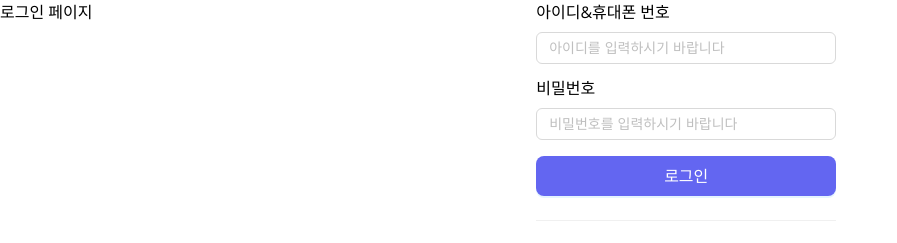
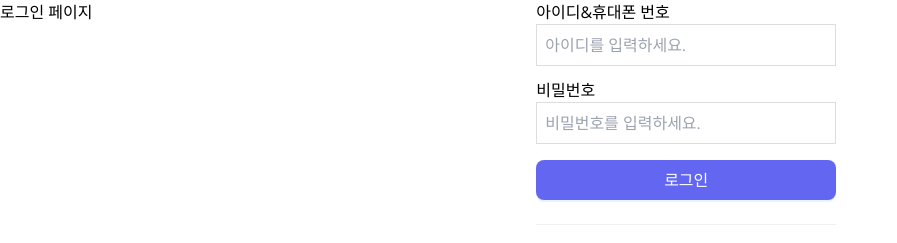
Before and after one commit to kangtae/insta_front, a Next.js app: page /login in a window 1280 px wide. Shown: the top 243 px of the page, without its empty margins (0-897 px from the left). Built offline with nearby package versions, Linux system fonts and the light colour scheme.

Commit message:
로그인 react-hook-form 적용, yarn.lock git ignore에 추가

```diff
--- a/src/app/login/page.tsx
+++ b/src/app/login/page.tsx
@@ -9,49 +9,29 @@ import LoginItem from "@/components/LoginItem";
 
 import { login } from "./libs/apis";
 import { ILoginInfo } from "./libs/types";
+import { FieldValues, useForm } from "react-hook-form";
+import LoginInput from "@/components/LoginInput";
 
 export default function LoginPage() {
-    const [loginInfo, setLoginInfo] = useState<ILoginInfo>({
-        userId: "",
-        password: "",
-    });
+  const {register , handleSubmit, setError, formState: {errors}} = useForm()
 
-    const handleSubmit = async (event: React.SyntheticEvent) => {
-        event.preventDefault();
-        try {
-            console.log(loginInfo);
-
-            const result = await login(loginInfo);
-            console.log(result);
-        } catch (error) {
-            console.log(error);
-        }
-    };
-    const handleChange =
-        (key: string) => (event: ChangeEvent<HTMLInputElement>) => {
-            setLoginInfo((prev) => ({
-                ...prev,
-                [key]: event.target.value,
-            }));
-        };
+  const onClickSubmit = async (data: FieldValues)=>{
+    // console.log(data)
+    try {
+        const result = await login(data as ILoginInfo);
+        console.log(result);
+    } catch (error) {
+        console.log(error);
+    }
+  }
 
     return (
         <>
             <h1>로그인 페이지</h1>
             <div className="w-[300px] mx-auto">
-                <form onSubmit={handleSubmit}>
-                    <LoginItem
-                        label="아이디&휴대폰 번호"
-                        inputType="text"
-                        placeholder="아이디를 입력하시기 바랍니다"
-                        handleChange={handleChange("userId")}
-                    />
-                    <LoginItem
-                        label="비밀번호"
-                        inputType="password"
-                        placeholder="비밀번호를 입력하시기 바랍니다"
-                        handleChange={handleChange("password")}
-                    />
+                <form onSubmit={handleSubmit(onClickSubmit)}>
+                    <LoginInput register={register} reg_msg="아이디를 입력하세요." label="아이디&휴대폰 번호" name="userId" inputType="text" placeholder="아이디를 입력하세요." errors={errors}/>
+                    <LoginInput register={register} reg_msg="비밀번호를 입력하세요." label="비밀번호" name="password" inputType="password" placeholder="비밀번호를 입력하세요." errors={errors}/>
                     <LoginButton
                         buttonType="submit"
                         buttonText="로그인"
--- a/src/components/LoginInput.tsx
+++ b/src/components/LoginInput.tsx
@@ -1,27 +1,36 @@
-import { Input } from "antd";
 import { ChangeEvent } from "react";
+import LoginInput from "./LoginInput";
+import { FieldErrors, FieldValues, UseFormRegister } from "react-hook-form";
 
-interface ILoginInputProps {
-    inputType: string;
-    placeholder: string;
-    customStyle?: string;
-    handleChange: (event: ChangeEvent<HTMLInputElement>) => void;
+interface ILoginItemsProps {
+  label: string
+  inputType: string
+  name: string
+  placeholder: string
+  reg_msg: string
+  register: UseFormRegister<FieldValues>
+
+  errors: FieldErrors<FieldValues>
 }
 
-export default function LoginInput({
-    inputType,
-    placeholder,
-    customStyle,
-    handleChange,
-}: ILoginInputProps) {
+export default function LoginItems({
+  label,
+  name,
+  inputType,
+  placeholder,
+  reg_msg,
+  errors,
+  register
+}: ILoginItemsProps) {
     return (
         <>
-            <Input
-                type={inputType}
-                placeholder={placeholder}
-                className={customStyle}
-                onChange={handleChange}
-            />
+            <div className="mt-3 first:mt-0">
+                <h2>{label}</h2>
+                <input type={inputType} placeholder={placeholder} className="border border-[#ddd] w-full p-2" {...register(name, {
+                  required: reg_msg
+                })}/>
+                {errors[name] && <p className="mt-1 text-xs text-red-500">* {errors[name]?.message as string}</p>}
+            </div>
         </>
     );
 }
```
Also changed, not shown: 1 other file (tests, documents, lock files or other folders).
